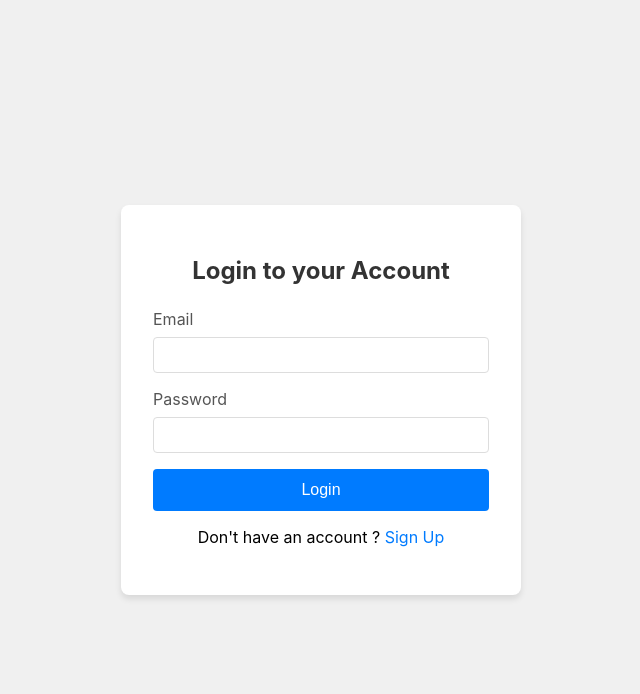
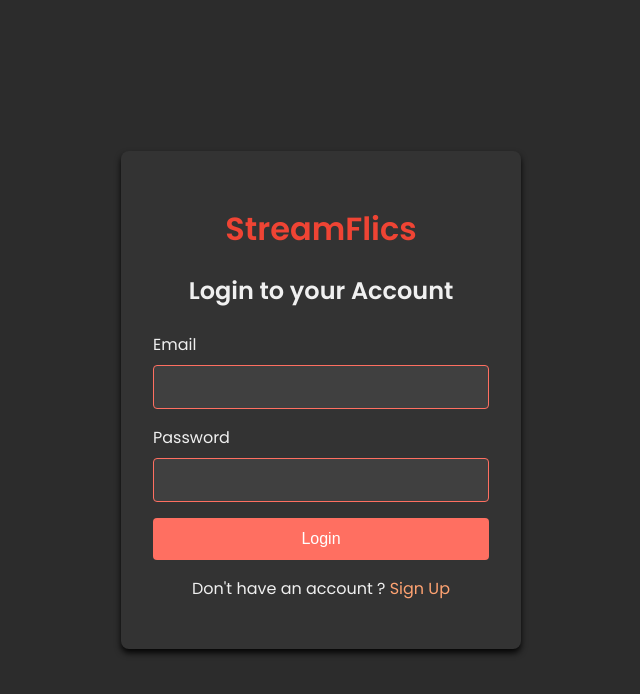
Before and after one commit to adarshjaysanker/streamflicfrontuser, a React (Create React App) app: page /login in a window 1280 px wide. Shown: the top 694 px of the page, without its empty margins (319-959 px from the left). Built offline with nearby package versions, Linux system fonts and the light colour scheme.

Commit message:
styling login and signup

```diff
--- a/src/App.js
+++ b/src/App.js
@@ -1,5 +1,4 @@
 import './App.css';
-
 
 import {BrowserRouter as Router, Routes, Route} from'react-router-dom'
 import Home from './pages/Home';
@@ -13,7 +12,7 @@
 function App() {
 
   return (
-     <Router>
+    <Router>
       <div className="App">
           <Routes>
             <Route path='/' element={<Home/>}/>
@@ -24,8 +23,6 @@
           </Routes>
       </div>
     </Router>
-
-
   );
 }
 
--- a/src/components/Login/Login.jsx
+++ b/src/components/Login/Login.jsx
@@ -35,6 +35,7 @@
   return (
     <div className='auth-container'>
       <form className="auth-form" onSubmit={handleSubmit}>
+        <h1 className='app-name'>StreamFlics</h1>
         <h2>Login to your Account</h2>
         <div className="form-group">
             <label htmlFor="email">Email</label>
--- a/src/components/Login/login.css
+++ b/src/components/Login/login.css
@@ -1,24 +1,38 @@
+@import url('https://fonts.googleapis.com/css2?family=Poppins:wght@400;600&display=swap');
+
+body{
+    font-family: 'Poppins', sans-serif;
+    background-color: #2c2c2c;
+    color: #f0f0f0;
+}
+
 .auth-container{
     display: flex;
     justify-content: center;
     align-items: center;
     height: 100vh;
-    background-color: #f0f0f0;
 }
 
 .auth-form{
-    background-color: white;
+    background-color: #333;
     padding: 2rem;
     border-radius: 8px;
-    box-shadow: 0 4px 6px rgba(0, 0, 0, 0.1);
+    box-shadow: 0 4px 6px rgba(0, 0, 0, 0.9);
     width: 100%;
     max-width: 400px;
+}
+
+.auth-form h1{
+    font-size: 2rem;
+    margin-bottom: 1rem;
+    text-align: center;
+    color: #ef4434;
 }
 
 .auth-form h2{
     margin-bottom: 1.5rem;
     text-align: center;
-    color: #333;
+    color: #f0f0f0;
 }
 
 .form-group{
@@ -28,15 +42,17 @@
 .form-group label{
     display: block;
     margin-bottom: 0.5rem;
-    color: #555;
+    color: #f0f0f0;
 }
 
 .form-group input{
     width: 100%;
-    padding: 0.5rem;
-    border: 1px solid #ddd;
+    padding: 0.75rem;
+    border: 1px solid #ff6f61;
     border-radius: 4px;
     font-size: 1rem;
+    background-color: #404040;
+    color: #f0f0f0;
 }
 
 .auth-button{
@@ -46,13 +62,13 @@
     border-radius: 4px;
     font-size: 1rem;
     color: white;
-    background-color: #007bff;
+    background-color: #ff6f61;
     cursor: pointer;
     transition: background-color 0.2s;
 }
 
 .auth-button:hover{
-    background-color: #0056b3;
+    background-color: #ff4b47;
 }
 
 .auth-form p{
@@ -61,7 +77,7 @@
 }
 
 .auth-form a{
-    color: #007bff;
+    color: #ffa372;
     text-decoration: none;
 }
 
--- a/src/components/Signup/Signup.jsx
+++ b/src/components/Signup/Signup.jsx
@@ -40,6 +40,7 @@
   return (
     <div className='auth-container'>
       <form className="auth-form" onSubmit={handleSubmit}>
+        <h1>StreamFlics</h1>
         <h2>Create Your Account</h2>
         <div className="form-group">
             <label htmlFor="name">Full Name</label>
```
